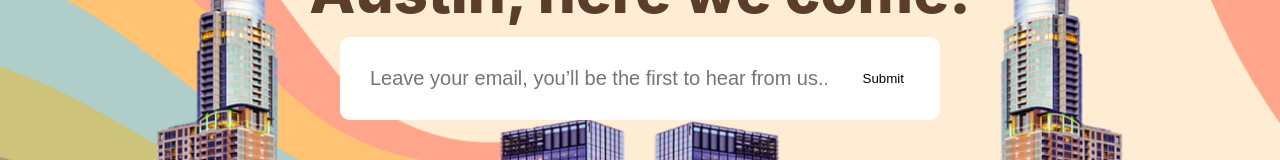
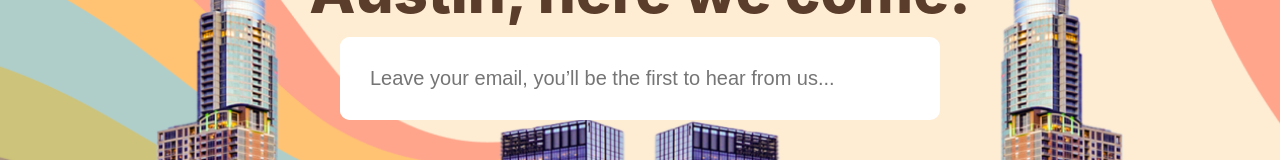
Before and after one commit to acostahf/batch-atx, a Next.js app: page / in a window 1280 px wide. Shown: the part 466-626 px from the top of the page. Built offline with nearby package versions, Linux system fonts and the light colour scheme.

Commit message:
input test

```diff
--- a/pages/index.js
+++ b/pages/index.js
@@ -41,7 +41,7 @@ export default function Home() {
             className={styles.email}
             placeholder="Leave your email, you’ll be the first to hear from us..."
           />
-          <input className={styles.btn} type="submit" />
+          {/* <input className={styles.btn} type="submit" /> */}
           {/* <BsArrowRightCircle className={styles.icon} /> */}
         </form>
       </main>
```
